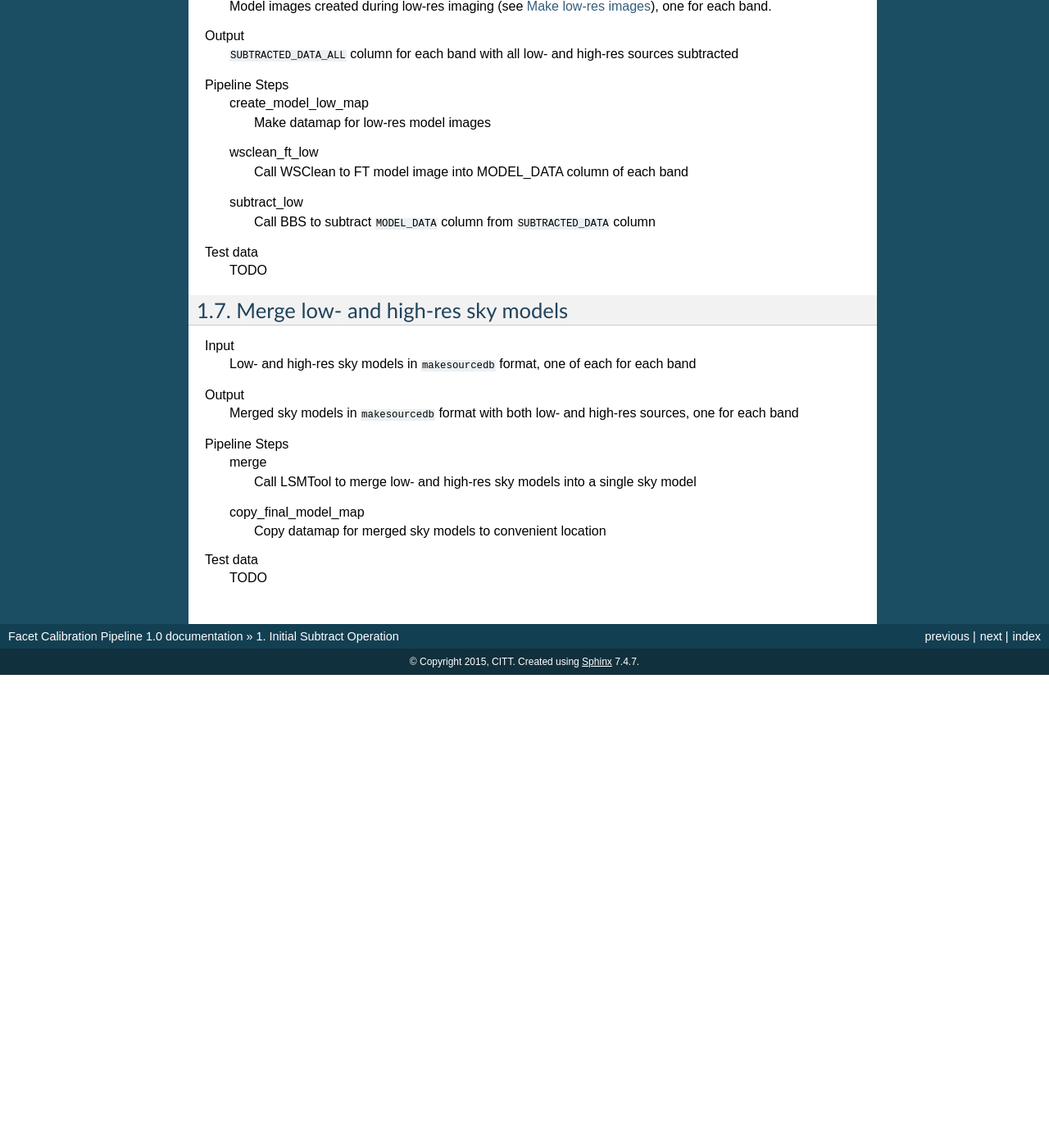
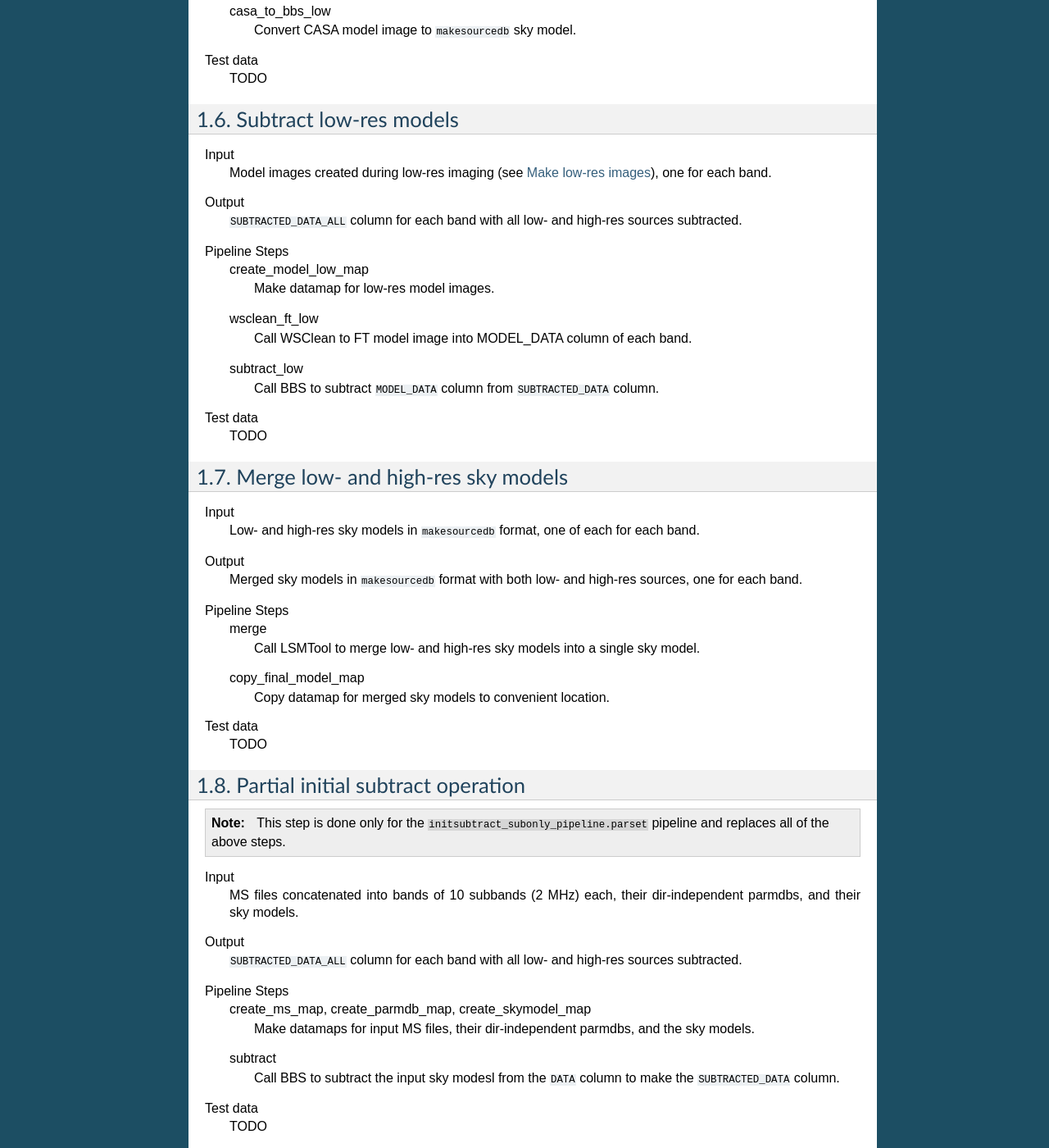
Before and after one commit to lofar-astron/factor, a Sphinx documentation site: the page built from doc/source/initsubtract.rst, in a window 1280 px wide and 1400 px high, scrolled down 3255 px. Shown: the whole window at 82% size. Built offline with Sphinx 7.4.7, drawn with Linux system fonts in a browser that asks for light colours; before the commit the page ends 4078 px from its top, so only the background shows below that; some of the changed text lies outside the part shown.

Commit message:
Improved docs

```diff
--- a/doc/source/conf.py
+++ b/doc/source/conf.py
@@ -29,7 +29,11 @@ import os
 # extensions coming with Sphinx (named 'sphinx.ext.*') or your custom
 # ones.
 extensions = [
+    'sphinx.ext.autodoc',
     'sphinx.ext.todo',
+    'sphinx.ext.intersphinx',
+    'sphinx.ext.mathjax',
+    'numpydoc'
 ]
 
 # Add any paths that contain templates here, relative to this directory.
--- a/doc/source/facetadd.rst
+++ b/doc/source/facetadd.rst
@@ -4,7 +4,7 @@ Add Facet Sources Operation
 ===========================
 
 This operation adds both the facet calibrator and all facet sources to the data
-in preparation for self calibration.
+in preparation for self calibration. The pipeline parset for this operation is ``facetadd_pipeline.parset``.
 
 .. note::
 
@@ -26,7 +26,7 @@ Output
 Pipeline Steps
     create_ms_map, create_parmdb_map, create_full_skymodels_map
         Make datamaps for input MS files, their dir-independent parmdbs, and
-        the merged sky models
+        the merged sky models.
 
     make_facet_skymodels_all, make_facet_skymodels_cal
         Select all model components belonging to the facet calibrator and to all facet sources and writes
@@ -54,7 +54,7 @@ Pipeline Steps
         ``SUBTRACTED_DATA_ALL`` columns (or ``SUBTRACTED_DATA_ALL_NEW`` column if at least one facet has gone through self calibration previously) to the RA and Dec of the facet.
 
     copy_all_map, copy_cal_map, copy_empty_map
-        Copy datamaps for shifted datasets to convenient location
+        Copy datamaps for shifted datasets to convenient location.
 
 Test data
     TODO
--- a/doc/source/index.rst
+++ b/doc/source/index.rst
@@ -16,6 +16,10 @@ This document describes each step in the facet calibration pipeline. The pipelin
    facetadd.rst
    facetselfcal.rst
    facetsubtract.rst
+   facetaddfinal.rst
+   facetimagefinal.rst
+   mosaic.rst
+   factor.rst
 
 
 Index and search
--- a/doc/source/initsubtract.rst
+++ b/doc/source/initsubtract.rst
@@ -4,7 +4,16 @@ Initial Subtract Operation
 ==========================
 
 This operation images each band at high and low resolution to make and subtract
-sky models.
+sky models. There are two possible pipeline parsets for this operation:
+
+``initsubtract_pipeline.parset``
+    The full initial subtract operation, to be run when the input datasets do
+    not have a ``SUBTRACTED_DATA_ALL`` column nor a sky model.
+
+``initsubtract_subonly_pipeline.parset``
+    A partial initial subtract operation, to be run when the input datasets do
+    not have a ``SUBTRACTED_DATA_ALL`` column but do have a sky model. In this
+    case, only a subtract step is done.
 
 
 .. _high_res_images:
@@ -45,10 +54,10 @@ Output
 Pipeline Steps
     create_ms_map, create_parmdb_map, create_high_sizes_map, create_low_sizes_map
         Make datamaps for input MS files, their dir-independent parmdbs, and
-        the high- and low-res image sizes
+        the high- and low-res image sizes.
 
     wsclean_high1, mask_high, wsclean_high2
-        High-res WSClean imaging run
+        High-res WSClean imaging run.
 
 Test data
     TODO
@@ -61,14 +70,14 @@ Input
     Model images created during high-res imaging (see :ref:`high_res_images`), one for each band.
 
 Output
-    Sky models in ``makesourcedb`` format, one for each band
+    Sky models in ``makesourcedb`` format, one for each band.
 
 Pipeline Steps
     fits_to_image_high
-        Convert WSClean FITS model image to CASA model image
+        Convert WSClean FITS model image to CASA model image.
 
     casa_to_bbs_high
-        Convert CASA model image to ``makesourcedb`` sky model
+        Convert CASA model image to ``makesourcedb`` sky model.
 
 Test data
     TODO
@@ -81,18 +90,18 @@ Input
     Model images created during high-res imaging (see :ref:`high_res_images`), one for each band.
 
 Output
-    ``SUBTRACTED_DATA`` and ``CORRECTED_SUBTRACTED_DATA`` columns for each band with all high-res sources subtracted
+    ``SUBTRACTED_DATA`` and ``CORRECTED_SUBTRACTED_DATA`` columns for each band with all high-res sources subtracted.
 
 Pipeline Steps
     create_model_high_map
-        Make datamap for high-res model images
+        Make datamap for high-res model images.
 
     wsclean_ft_high
-        Call WSClean to FT model image into MODEL_DATA column of each band
+        Call WSClean to FT model image into MODEL_DATA column of each band.
 
     subtract_high
         Call BBS to subtract MODEL_DATA column from DATA column and correct subtracted column
-        with dir-independent solutions
+        with dir-independent solutions.
 
 Test data
     TODO
@@ -130,10 +139,10 @@ Output
 
 Pipeline Steps
     average
-        Average the ``CORRECTED_SUBTRACTED_DATA`` column as input to imager
+        Average the ``CORRECTED_SUBTRACTED_DATA`` column as input to imager.
 
     wsclean_low1, mask_low, wsclean_low2
-        Low-res WSClean imaging run
+        Low-res WSClean imaging run.
 
 Test data
     TODO
@@ -146,14 +155,14 @@ Input
     Model images created during low-res imaging (see :ref:`low_res_images`), one for each band.
 
 Output
-    Sky models in ``makesourcedb`` format, one for each band
+    Sky models in ``makesourcedb`` format, one for each band.
 
 Pipeline Steps
     fits_to_image_low
-        Convert WSClean FITS model image to CASA model image
+        Convert WSClean FITS model image to CASA model image.
 
     casa_to_bbs_low
-        Convert CASA model image to ``makesourcedb`` sky model
+        Convert CASA model image to ``makesourcedb`` sky model.
 
 Test data
     TODO
@@ -166,17 +175,17 @@ Input
     Model images created during low-res imaging (see :ref:`low_res_images`), one for each band.
 
 Output
-    ``SUBTRACTED_DATA_ALL`` column for each band with all low- and high-res sources subtracted
+    ``SUBTRACTED_DATA_ALL`` column for each band with all low- and high-res sources subtracted.
 
 Pipeline Steps
     create_model_low_map
-        Make datamap for low-res model images
+        Make datamap for low-res model images.
 
     wsclean_ft_low
-        Call WSClean to FT model image into MODEL_DATA column of each band
+        Call WSClean to FT model image into MODEL_DATA column of each band.
 
     subtract_low
-        Call BBS to subtract ``MODEL_DATA`` column from ``SUBTRACTED_DATA`` column
+        Call BBS to subtract ``MODEL_DATA`` column from ``SUBTRACTED_DATA`` column.
 
 Test data
     TODO
@@ -186,17 +195,42 @@ Merge low- and high-res sky models
 ----------------------------------
 
 Input
-	Low- and high-res sky models in ``makesourcedb`` format, one of each for each band
+	Low- and high-res sky models in ``makesourcedb`` format, one of each for each band.
 
 Output
-    Merged sky models in ``makesourcedb`` format with both low- and high-res sources, one for each band
+    Merged sky models in ``makesourcedb`` format with both low- and high-res sources, one for each band.
 
 Pipeline Steps
     merge
-        Call LSMTool to merge low- and high-res sky models into a single sky model
+        Call LSMTool to merge low- and high-res sky models into a single sky model.
 
     copy_final_model_map
-        Copy datamap for merged sky models to convenient location
+        Copy datamap for merged sky models to convenient location.
 
 Test data
     TODO
+
+
+Partial initial subtract operation
+----------------------------------
+
+.. note::
+
+    This step is done only for the ``initsubtract_subonly_pipeline.parset`` pipeline and replaces all of the above steps.
+
+Input
+    MS files concatenated into bands of 10 subbands (2 MHz) each, their dir-independent parmdbs, and their sky models.
+
+Output
+    ``SUBTRACTED_DATA_ALL`` column for each band with all low- and high-res sources subtracted.
+
+Pipeline Steps
+    create_ms_map, create_parmdb_map, create_skymodel_map
+        Make datamaps for input MS files, their dir-independent parmdbs, and
+        the sky models.
+
+    subtract
+        Call BBS to subtract the input sky modesl from the ``DATA`` column to make the ``SUBTRACTED_DATA`` column.
+
+Test data
+    TODO
```
Also changed, not shown: doc/source/facetaddfinal.rst (added, +94 -0 lines), doc/source/facetimagefinal.rst (added, +65 -0 lines), doc/source/facetselfcal.rst (+22 -22 lines), doc/source/facetsubtract.rst (+44 -5 lines), doc/source/factor.rst (added, +45 -0 lines), doc/source/mosaic.rst (added, +32 -0 lines), 4 other files.
